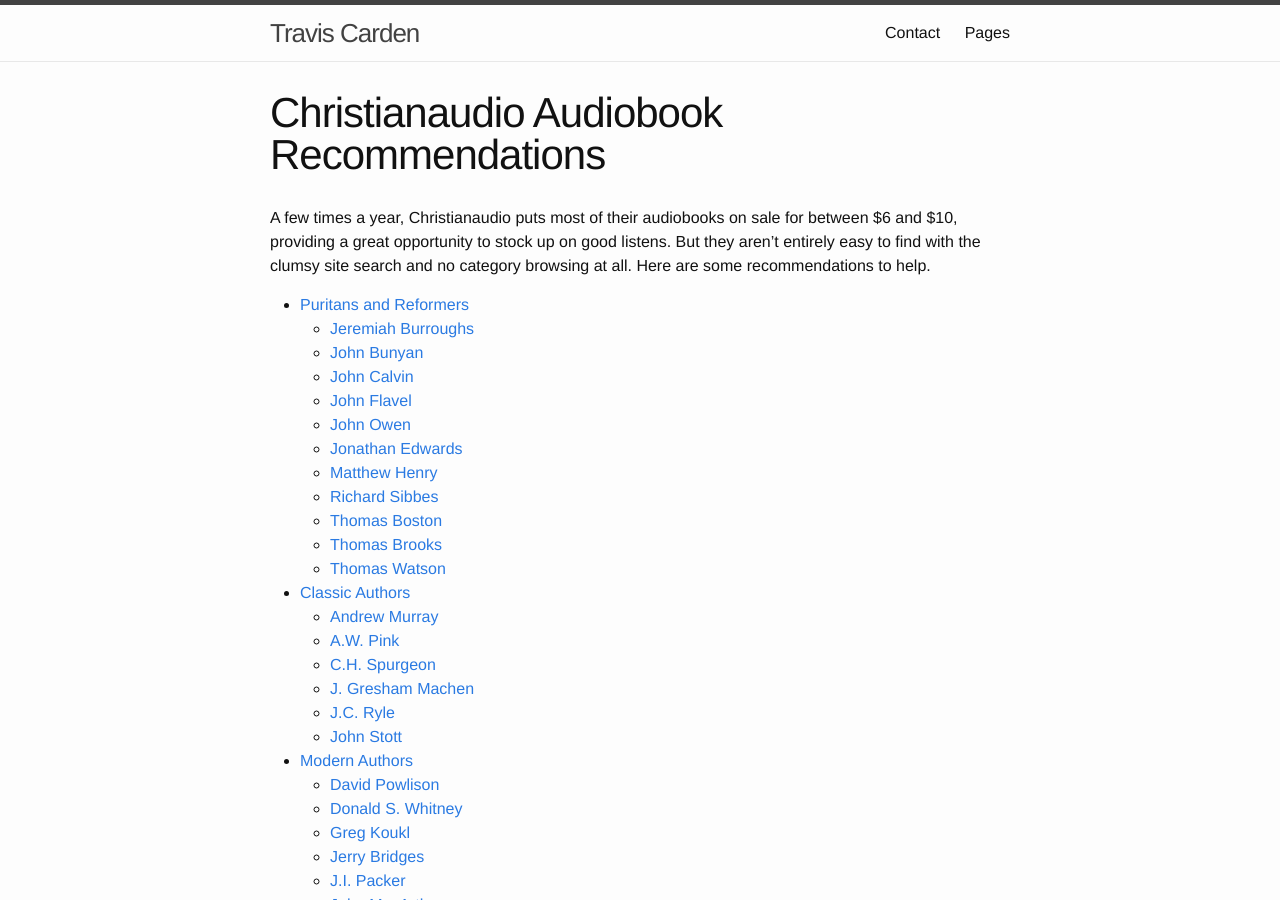
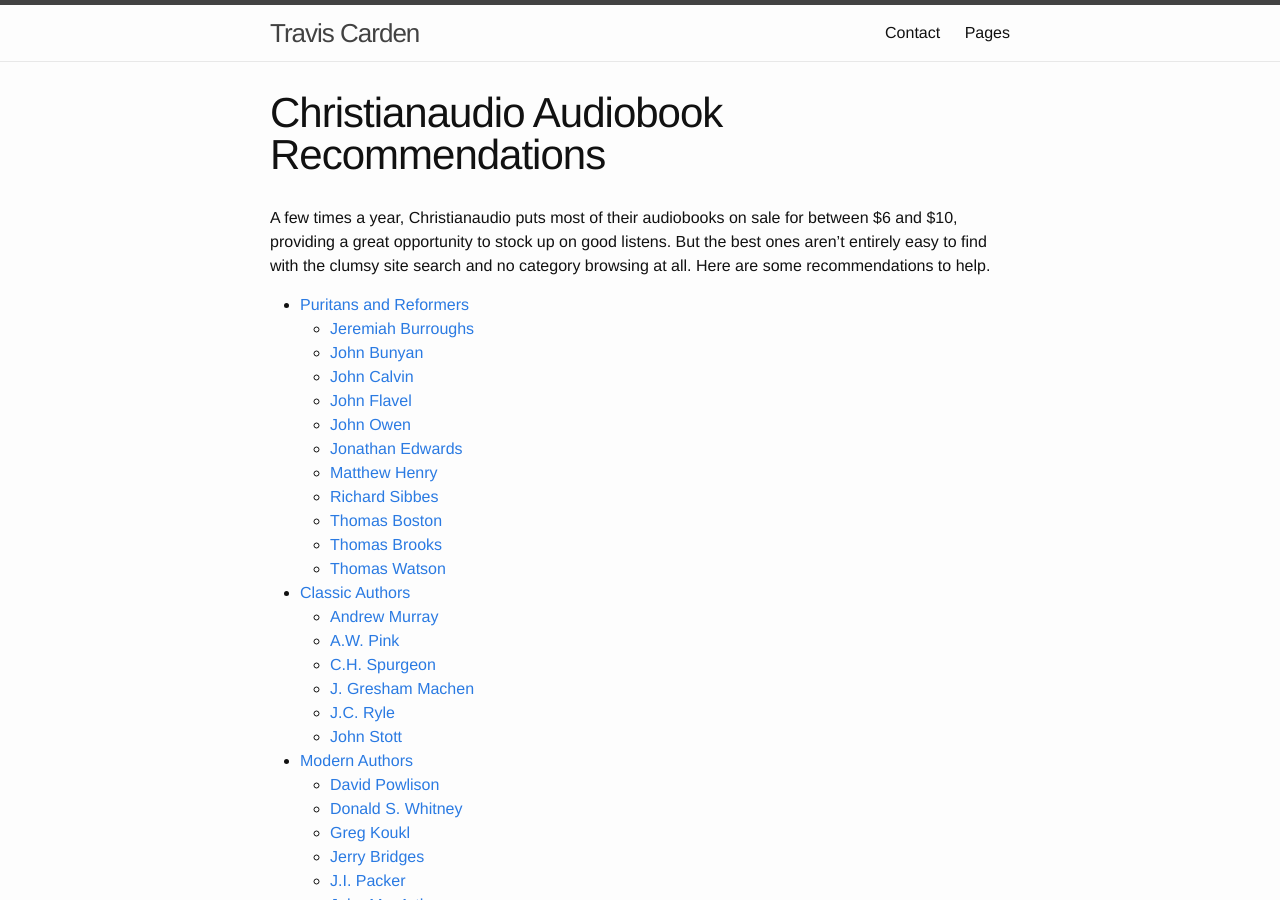
Before and after one commit to TravisCarden/traviscarden.github.io, a Jekyll site: the page built from _posts/2022-11-24-christianaudio.md, in a window 1280 px wide and 900 px high. Built offline with Jekyll 4.4.1, drawn with Linux system fonts in a browser that asks for light colours.

Commit message:
Tiny summary text change on Christianaudio page.

```diff
--- a/_posts/2022-11-24-christianaudio.md
+++ b/_posts/2022-11-24-christianaudio.md
@@ -2,7 +2,7 @@
 layout: post
 title: Christianaudio Audiobook Recommendations
 date: 2022-11-24 21:32:00 -0500
-description: A few times a year, Christianaudio puts most of their audiobooks on sale for between $6 and $10, providing a great opportunity to stock up on good listens. But they aren't entirely easy to find with the clumsy site search and no category browsing at all. Here are some recommendations to help.
+description: A few times a year, Christianaudio puts most of their audiobooks on sale for between $6 and $10, providing a great opportunity to stock up on good listens. But the best ones aren't entirely easy to find with the clumsy site search and no category browsing at all. Here are some recommendations to help.
 ---
 
 {{ page.description }}
```
